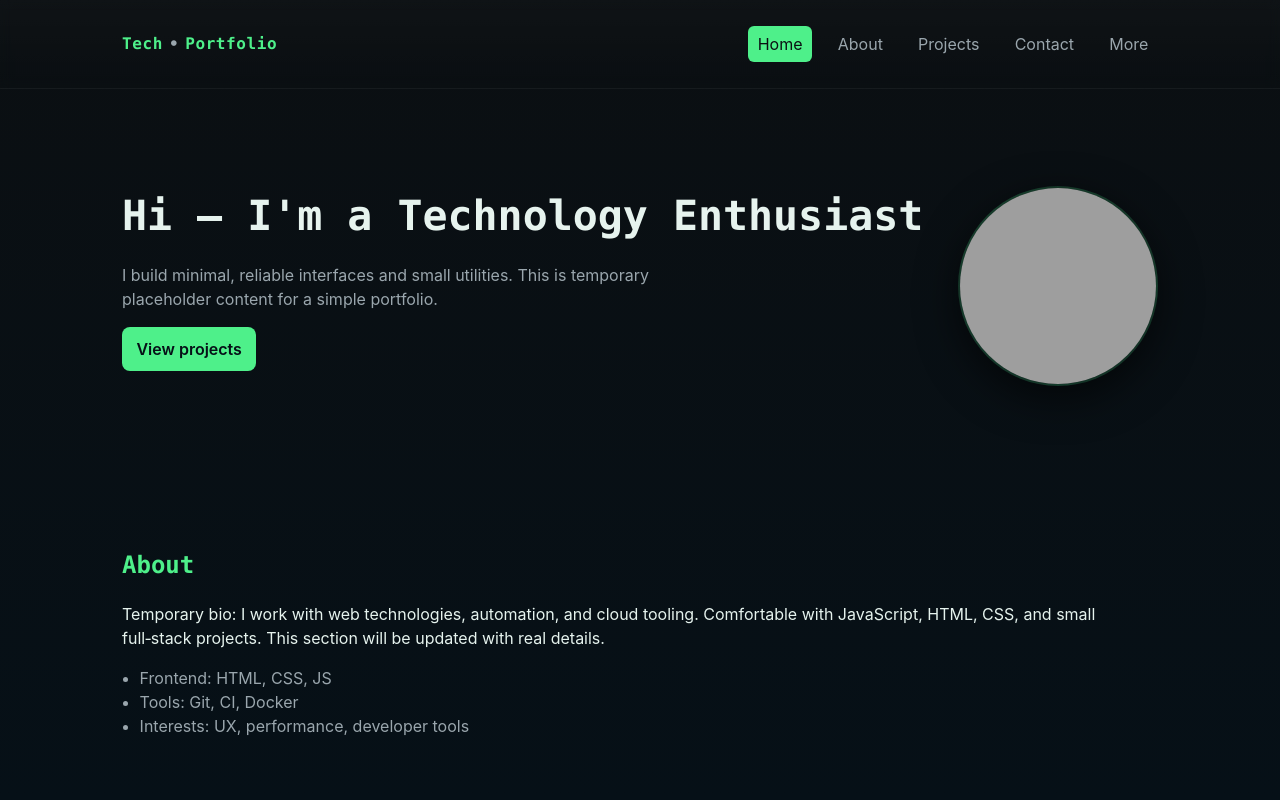
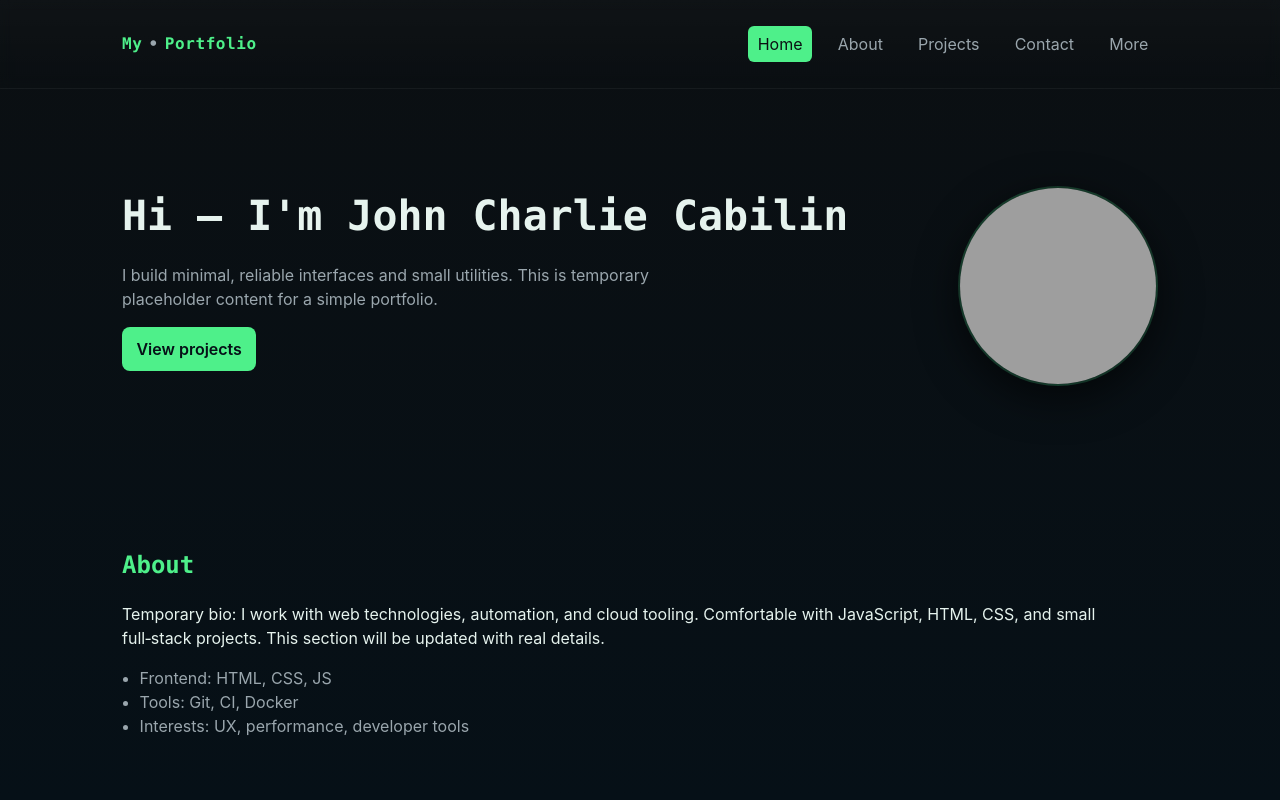
Before and after one commit to JohnCharlieCabilin-27/Portfolio, a plain HTML site: page index.html in a window 1280 px wide. Shown: the top 800 px of the page. Drawn offline with Linux system fonts and the light colour scheme; grey boxes are pictures that could not be loaded.

Commit message:
adding Information

```diff
--- a/index.html
+++ b/index.html
@@ -10,7 +10,7 @@
   <body>
     <header class="site-header">
       <div class="container header-inner">
-        <a class="logo" href="#home">Tech<span class="dot">•</span>Portfolio</a>
+        <a class="logo" href="#home">My<span class="dot">•</span>Portfolio</a>
         <button id="nav-toggle" class="nav-toggle" aria-expanded="false" aria-controls="primary-nav">☰</button>
         <nav id="primary-nav" class="primary-nav" aria-label="Primary">
           <ul>
@@ -29,7 +29,7 @@
         <div class="container">
           <div class="hero-grid">
             <div class="hero-text">
-              <h1>Hi — I'm a Technology Enthusiast</h1>
+              <h1>Hi — I'm John Charlie Cabilin</h1>
               <p class="lead">I build minimal, reliable interfaces and small utilities. This is temporary placeholder content for a simple portfolio.</p>
               <p><a class="btn" href="#projects">View projects</a></p>
             </div>
```
